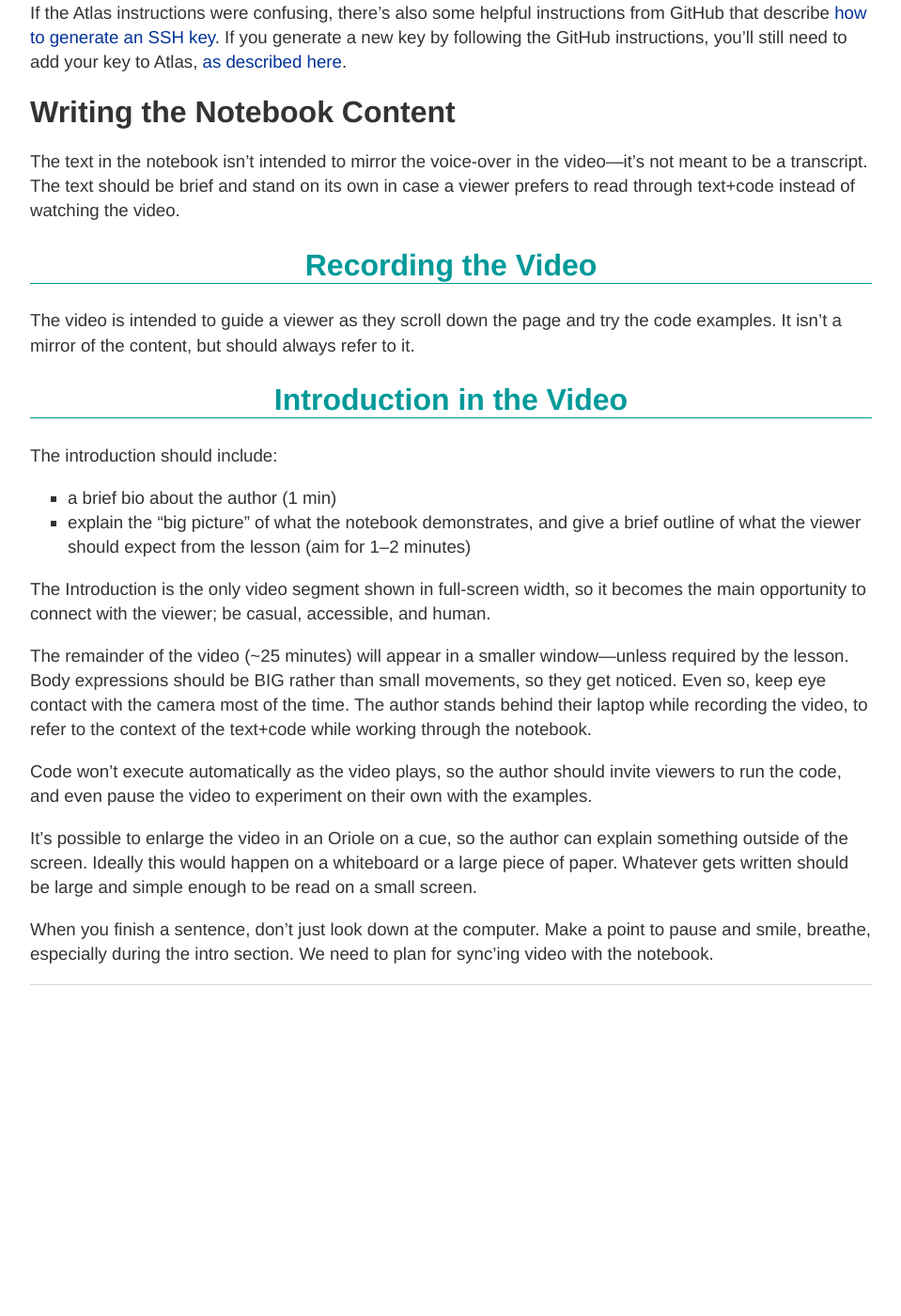
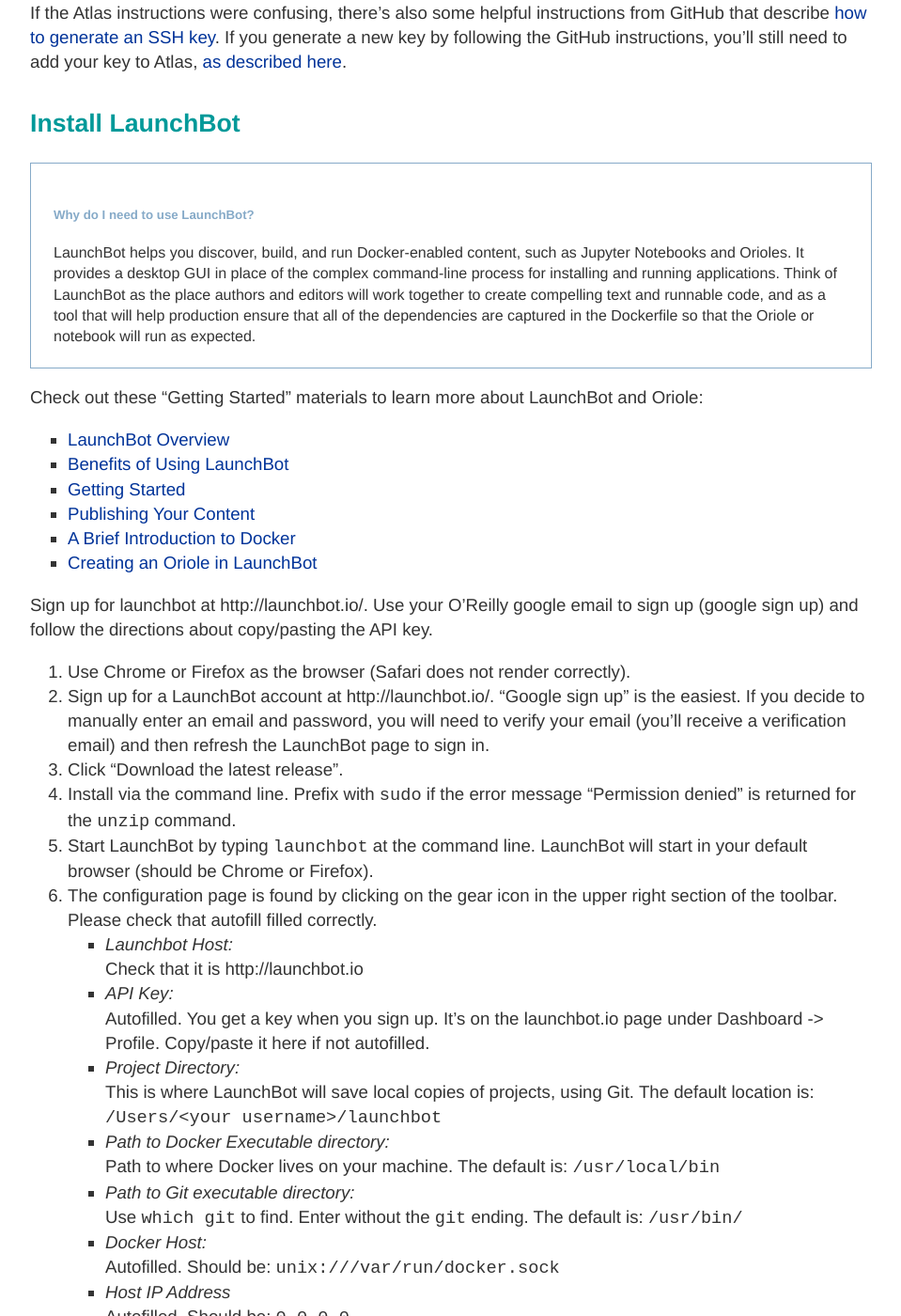
Before and after one commit to oreillymedia/production-resources, a Jekyll site: the page built from oriole/index.md, in a window 1280 px wide and 1400 px high, scrolled down 2709 px. Shown: the whole window at 94% size, without its empty margins (160-1119 px from the left). Built offline with Jekyll 4.4.1, drawn with Linux system fonts in a browser that asks for light colours; before the commit the page ends 3817 px from its top, so only the background shows below that; some of the changed text lies outside the part shown.

Commit message:
Update index.md

```diff
--- a/oriole/index.md
+++ b/oriole/index.md
@@ -45,7 +45,7 @@
 
 <div data-type="note">
 <h5>Why do you need Docker?</h5>
-  <p>Orioles run in secure, isolated containers that include all of the dependencies and libraries that the application needs to run. These dependencies are defined in a **Dockerfile** that LaunchBot helps you create. If an Oriole depends on a library that’s not included in the starter templates that LaunchBot provides, it’s easy to add it to the Dockerfile to create a new image.  </p>
+  <p>Orioles run in secure, isolated containers that include all of the dependencies and libraries that the application needs to run. These dependencies are defined in a *Dockerfile* that LaunchBot helps you create. If an Oriole depends on a library that’s not included in the starter templates that LaunchBot provides, it’s easy to add it to the Dockerfile to create a new image.  </p>
 </div>
 
 If you already have Docker installed, please make sure it's updated to the latest version. Then skip to Get an Atlas account.
@@ -75,6 +75,43 @@
 
 If the Atlas instructions were confusing, there’s also some helpful instructions from GitHub that describe [how to generate an SSH key](https://help.github.com/articles/generating-an-ssh-key/). If you generate a new key by following the GitHub instructions, you’ll still need to add your key to Atlas, [as described here](http://docs.atlas.oreilly.com/using_git.html#sshkeys).
 
+### Install LaunchBot
+
+<div data-type="note">
+  <h5>Why do I need to use LaunchBot?</h5>
+  <p>LaunchBot helps you discover, build, and run Docker-enabled content, such as Jupyter Notebooks and Orioles. It provides a desktop GUI in place of the complex command-line process for installing and running applications. Think of LaunchBot as the place authors and editors will work together to create compelling text and runnable code, and as a tool that will help production ensure that all of the dependencies are captured in the Dockerfile so that the Oriole or notebook will run as expected.
+</p>
+</div>
+
+Check out these “Getting Started” materials to learn more about LaunchBot and Oriole:
+
+* [LaunchBot Overview](http://launchbot.io/docs/overview/)
+* [Benefits of Using LaunchBot](http://launchbot.io/docs/tutorial/benefits/)
+* [Getting Started](http://launchbot.io/docs/tutorial/getting-started/)
+* [Publishing Your Content](http://launchbot.io/docs/tutorial/publishing-content-to-launchbot/)
+* [A Brief Introduction to Docker](http://launchbot.io/docs/tutorial/docker-intro/)
+* [Creating an Oriole in LaunchBot](https://www.youtube.com/watch?v=WJMUkHzAFsg&feature=youtu.be)
+
+Sign up for launchbot at http://launchbot.io/. Use your O’Reilly google email to sign up (google sign up) and follow the directions about copy/pasting the API key.
+
+1. Use Chrome or Firefox as the browser (Safari does not render correctly).
+2. Sign up for a LaunchBot account at http://launchbot.io/. “Google sign up” is the easiest. If you decide to manually enter an email and password, you will need to verify your email (you'll receive a verification email) and then refresh the LaunchBot page to sign in.
+3. Click “Download the latest release”.
+4. Install via the command line. Prefix with `sudo` if the error message “Permission denied” is returned for the `unzip` command.
+5. Start LaunchBot by typing `launchbot` at the command line. LaunchBot will start in your default browser (should be Chrome or Firefox).
+6. The configuration page is found by clicking on the gear icon in the upper right section of the toolbar. Please check that autofill filled correctly.
+   * *Launchbot Host:*<br/>Check that it is http://launchbot.io
+   * *API Key:*<br/>Autofilled. You get a key when you sign up. It's on the launchbot.io page under Dashboard -> Profile. Copy/paste it here if not autofilled.
+   * *Project Directory:*<br/>This is where LaunchBot will save local copies of projects, using Git. The default location is: `/Users/<your username>/launchbot`
+   * *Path to Docker Executable directory:*<br/>Path to where Docker lives on your machine. The default is: `/usr/local/bin`
+   * *Path to Git executable directory:*<br/>Use `which git` to find. Enter without the `git` ending. The default is: `/usr/bin/`
+   * *Docker Host:*<br/>Autofilled. Should be: `unix:///var/run/docker.sock`
+   * *Host IP Address*<br/>Autofilled. Should be: `0.0.0.0`
+   * *CA Certificate:*<br/>Leave empty
+   * *Certificate:*<br/>Leave empty
+   * *Key:*<br/>Leave empty
+
+
 
 
 # Writing the Notebook Content
```
